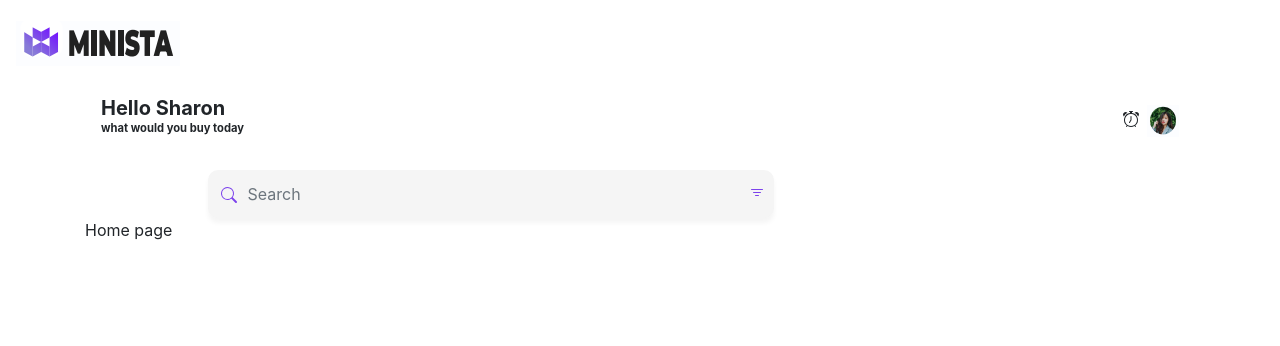
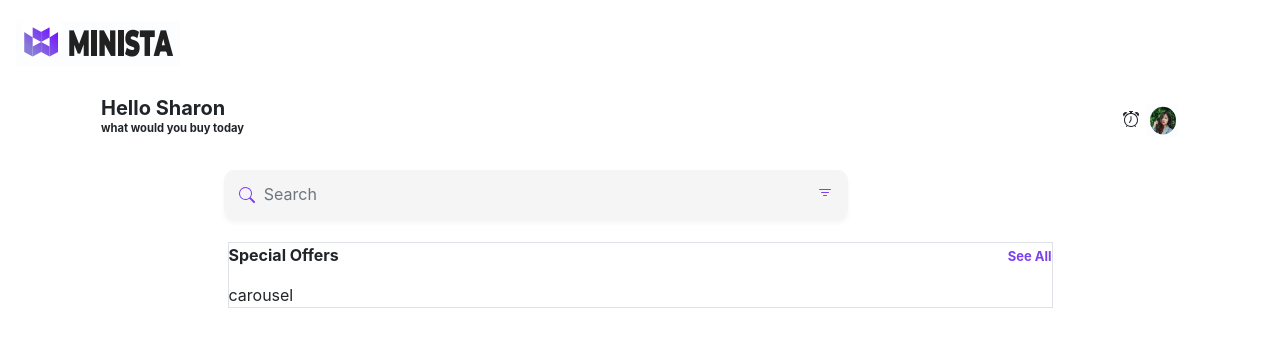
Before and after one commit to mostafa-jamali/TAV, a Vue app: page / in a window 1280 px wide. Shown: the top 346 px of the page. Built offline with nearby package versions, Linux system fonts and the light colour scheme.

Commit message:
add special-offers component

```diff
--- a/src/assets/styles/app.scss
+++ b/src/assets/styles/app.scss
@@ -1,2 +1,3 @@
 @import 'variables.scss';
 @import 'header.scss';
+@import 'main.scss';
--- a/src/assets/styles/header.scss
+++ b/src/assets/styles/header.scss
@@ -8,8 +8,8 @@
 
   .icon-search {
     top: 17px;
-    left: 28px;
-    color: #7c42ec;
+    left: 15px;
+    color: $primary;
   }
   .input-search {
     padding-left: 40px;
@@ -25,8 +25,8 @@
     }
   }
   .icon-filter {
-    right: 24px;
     top: 15px;
+    right: 15px;
     color: #7c42ec;
   }
 }
--- /dev/null
+++ b/src/assets/styles/main.scss
@@ -0,0 +1,6 @@
+.main{
+ .see-all-link{
+  color: $primary;
+  font-size: 13px;
+ }
+}
--- a/src/components/header/TavHeader.vue
+++ b/src/components/header/TavHeader.vue
@@ -21,8 +21,8 @@
         </div>
       </b-navbar>
       <div class="d-flex justify-content-center mt-4">
-        <div class="col-10">
-          <div class="col-8">
+        <div class="col-9 px-0">
+          <div class="col-9 px-0">
             <b-icon-search class="icon-search position-absolute"></b-icon-search>
             <b-form-input class="input-search border-0 py-4" placeholder="Search"></b-form-input>
             <b-icon-filter class="icon-filter position-absolute"></b-icon-filter>
@@ -37,4 +37,3 @@ export default {
   name: 'TavHeader',
 };
 </script>
-<style lang="scss" src="../../assets/styles/header.scss"></style>
--- /dev/null
+++ b/src/components/main/SpecialOffers.vue
@@ -0,0 +1,16 @@
+<template>
+  <div class="special-offers mt-4 border">
+    <div class="d-flex justify-content-between">
+      <p><b>Special Offers</b></p>
+      <a href="/"><b class="see-all-link">See All</b></a>
+    </div>
+    <div>
+      carousel
+    </div>
+  </div>
+</template>
+<script>
+export default {
+  name: 'SpecialOffers',
+};
+</script>
--- a/src/main.js
+++ b/src/main.js
@@ -1,7 +1,12 @@
 import Vue from 'vue';
+
 import './plugins/bootstrap-vue';
+
 import App from './App.vue';
+import './assets/styles/app.scss';
+
 import router from './Router/router';
+
 
 Vue.config.productionTip = false;
 
--- a/src/views/Home.vue
+++ b/src/views/Home.vue
@@ -1,11 +1,17 @@
 <template>
-  <b-container class="home"> Home page
-    <!-- <img src="../assets/images/Capture.jpg" alt=""> -->
+  <b-container class="main">
+    <b-row class="justify-content-center">
+      <b-col cols="9">
+        <!-- <img src="../assets/images/Capture.jpg" alt=""> -->
+        <special-offers></special-offers>
+      </b-col>
+    </b-row>
   </b-container>
 </template>
 <script>
+import SpecialOffers from '../components/main/SpecialOffers.vue';
 export default {
+  components: { SpecialOffers },
   name: 'Home',
 };
 </script>
-<style lang="scss" scoped></style>
```
Also changed, not shown: src/assets/images/Capture.jpg.
